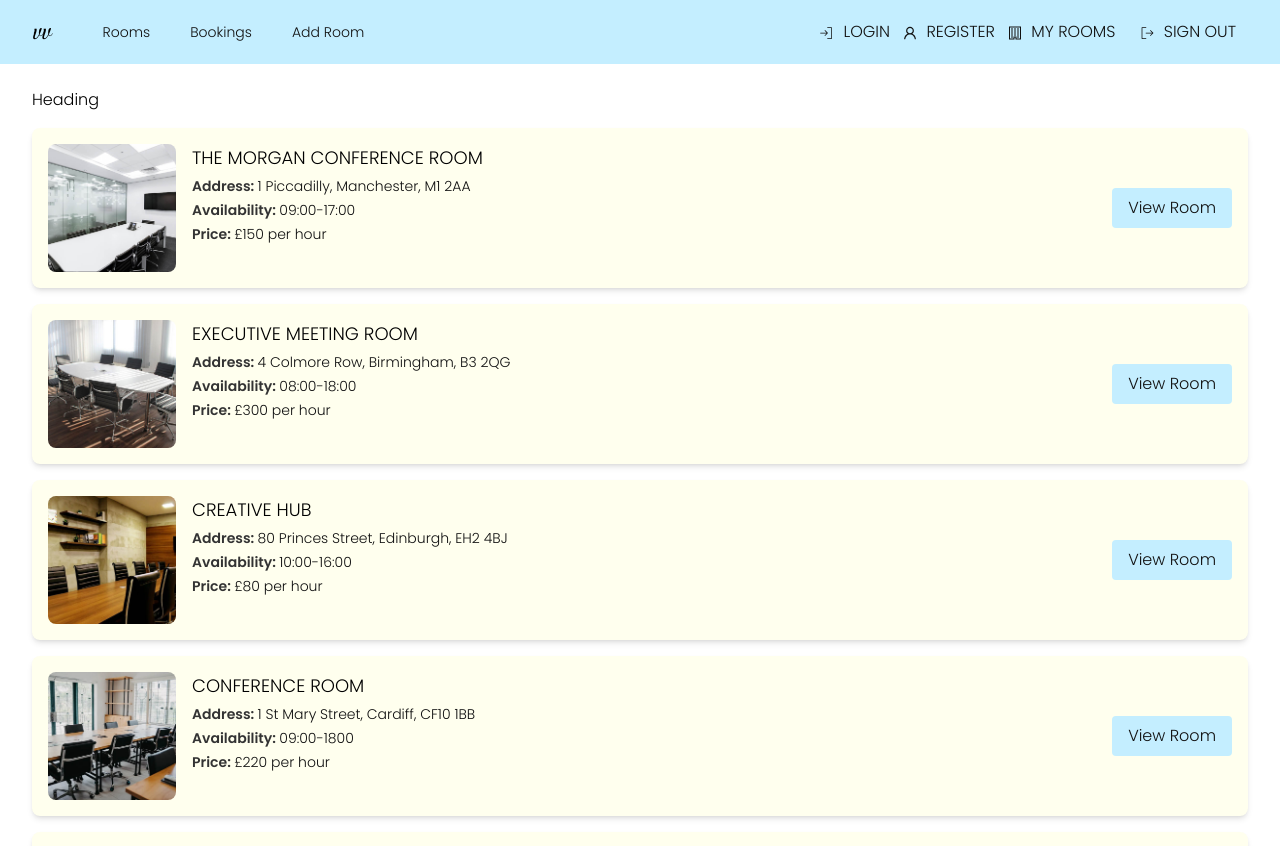
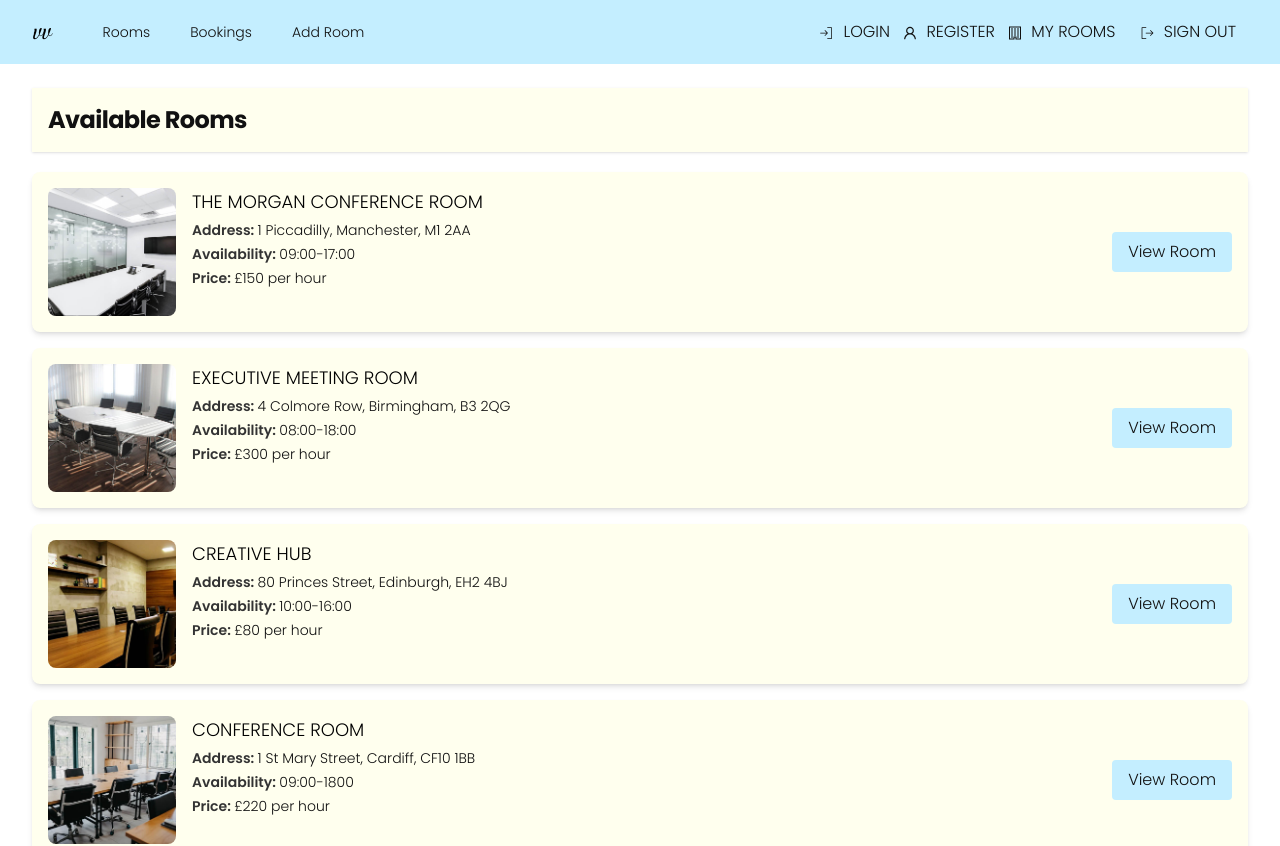
Before and after one commit to Nimira43/Ventura, a Next.js app: page / in a window 1280 px wide. Shown: the top 846 px of the page. Built offline with nearby package versions, Linux system fonts and the light colour scheme.

Commit message:
Brought back revised Heading component content.

```diff
--- a/components/Heading.jsx
+++ b/components/Heading.jsx
@@ -1,21 +1,15 @@
-const Heading = () => {
+const Heading = ({title}) => {
   return (
-    <div>
-      Heading
-    </div>
+    <section
+      className='bg-light mb-5 shadow px-4 py-4'
+    >
+      <h1
+        className='text-2xl font-bold tracking-tight text-dark'
+      >
+        { title }
+      </h1>
+    </section>
   )
 }
 
 export default Heading
-
-// const Heading = ({title}) => {
-//   return (
-//     <section className='bg-[#fff] mb-5 shadow px-4 py-4'>
-//         <h1 className='text-2xl font-bold tracking-tight text-[#111]'>
-//           { title }
-//         </h1>
-//     </section>
-//   )
-// }
-
-// export default Heading;
```
Also changed, not shown: tailwind.config.js (line endings or trailing spaces).
